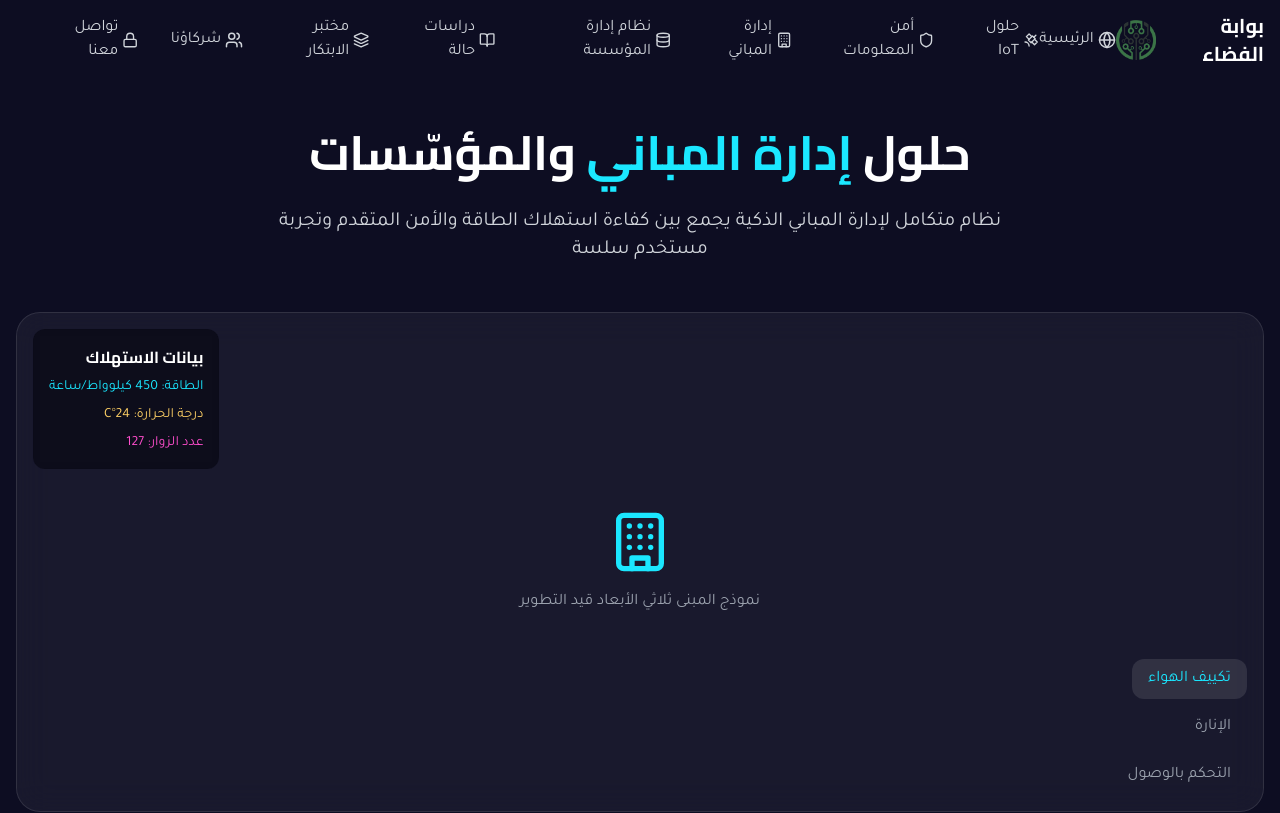
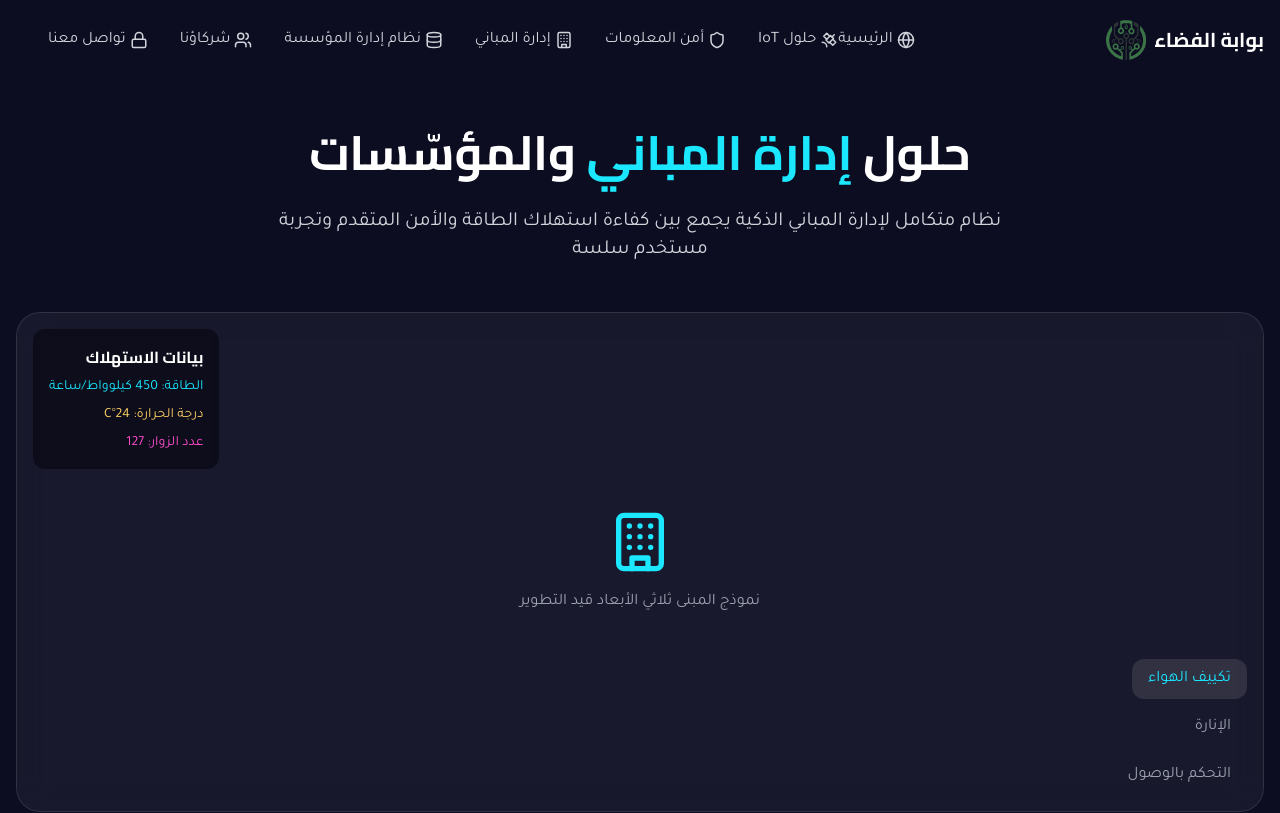
Before and after one commit to mojo8787/space-gate, a React (Vite) app: page /building-management in a window 1280 px wide. Shown: the top 813 px of the page. Built offline with nearby package versions, Linux system fonts and the light colour scheme.

Commit message:
Remove case studies and innovation lab
Remove references to case studies and innovation lab from the application.

```diff
--- a/src/App.tsx
+++ b/src/App.tsx
@@ -1,3 +1,4 @@
+
 import { Toaster } from "@/components/ui/toaster";
 import { Toaster as Sonner } from "@/components/ui/sonner";
 import { TooltipProvider } from "@/components/ui/tooltip";
--- a/src/components/Navbar.tsx
+++ b/src/components/Navbar.tsx
@@ -1,6 +1,6 @@
 import React, { useState, useEffect } from "react";
 import { Link } from "react-router-dom";
-import { Shield, Menu, X, Satellite, Lock, Database, Globe, Layers, Users, BookOpen, Building } from "lucide-react";
+import { Shield, Menu, X, Satellite, Lock, Database, Globe, Building, Users } from "lucide-react";
 
 const Navbar = () => {
   const [mobileMenuOpen, setMobileMenuOpen] = useState(false);
@@ -27,8 +27,6 @@ const Navbar = () => {
     { name: "أمن المعلومات", path: "/info-security", icon: <Shield className="ml-1" size={18} /> },
     { name: "إدارة المباني", path: "/building-management", icon: <Building className="ml-1" size={18} /> },
     { name: "نظام إدارة المؤسسة", path: "/ems", icon: <Database className="ml-1" size={18} /> },
-    { name: "دراسات حالة", path: "/case-studies", icon: <BookOpen className="ml-1" size={18} /> },
-    { name: "مختبر الابتكار", path: "/innovation-lab", icon: <Layers className="ml-1" size={18} /> },
     { name: "شركاؤنا", path: "/partners", icon: <Users className="ml-1" size={18} /> },
     { name: "تواصل معنا", path: "/contact", icon: <Lock className="ml-1" size={18} /> },
   ];
```
